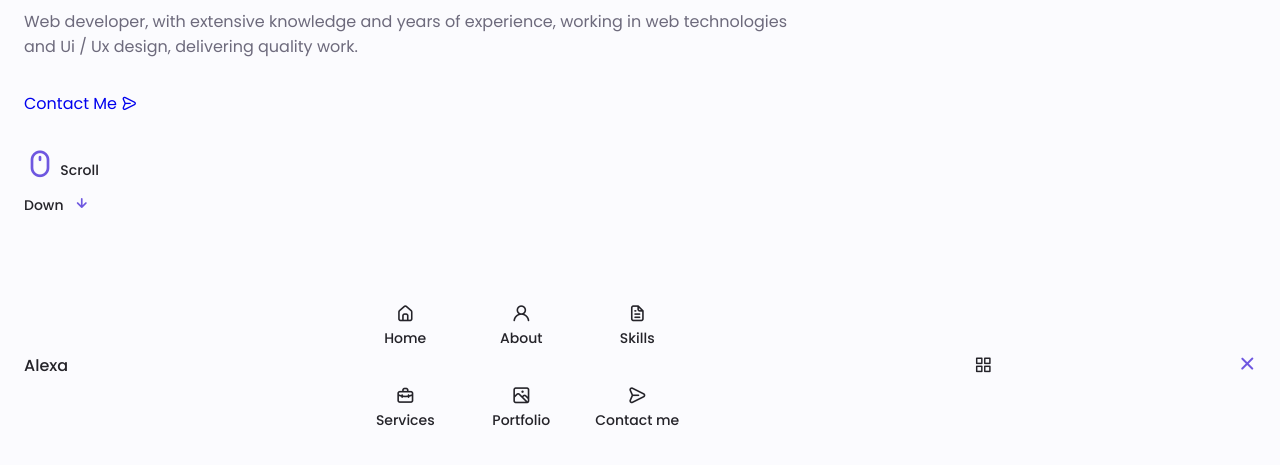
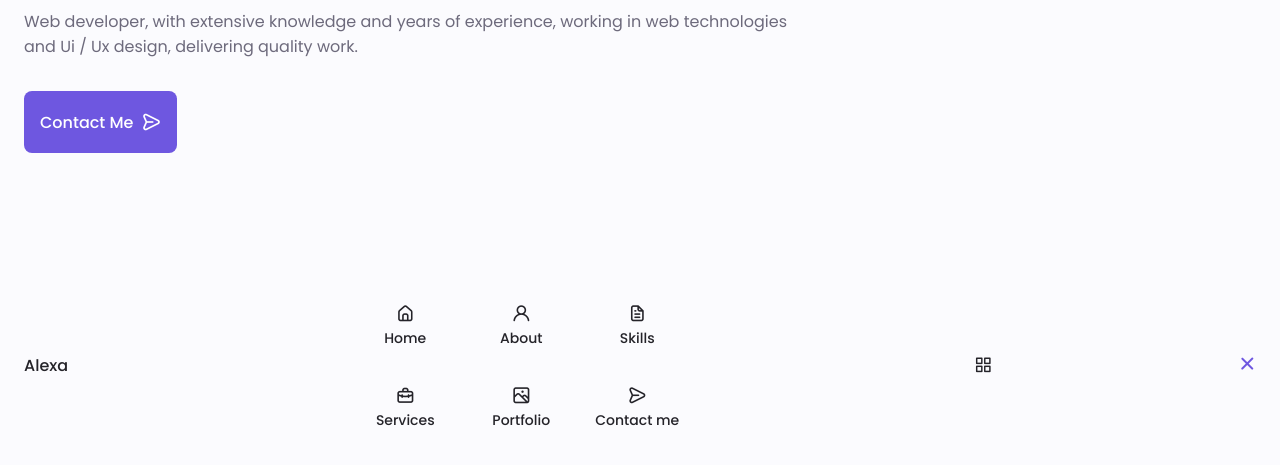
Before and after one commit to EmmanuelBlanchard/Training-for-the-responsive-personal-portfolio-website, a plain HTML site: page index.html in a window 1280 px wide. Shown: the part 411-876 px from the top of the page. Drawn offline with nearby package versions, Linux system fonts and the light colour scheme.

Commit message:
handling buttons part.

```diff
--- a/assets/css/styles.css
+++ b/assets/css/styles.css
@@ -293,6 +293,10 @@ img {
 
 }
 
+.home__scroll {
+    display: none;
+}
+
 .home__scroll-button {
     color: var(--first-color);
     transition: .3s;
@@ -318,7 +322,29 @@ img {
 }
 
 /*==================== BUTTONS ====================*/
+.button {
+    display: inline-block;
+    background-color: var(--first-color);
+    color: #FFF;
+    padding: 1rem;
+    border-radius: .5rem;
+    font-weight: var(--font-medium);
+}
 
+.button:hover {
+    background-color: var(--first-color-alt);
+}
+
+.button__icon {
+    font-size: 1.25rem;
+    margin-left: var(--mb-0-5);
+    transition: .3s;
+}
+
+.button--flex {
+    display: inline-flex;
+    align-items: center;
+}
 
 /*==================== ABOUT ====================*/
 
```
